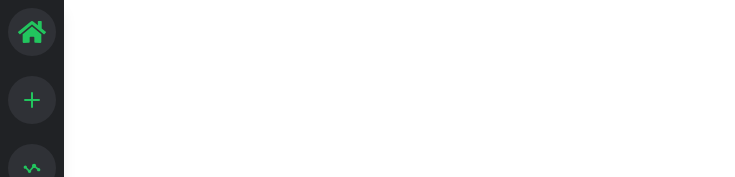
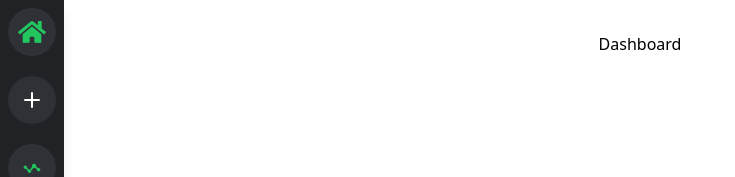
Before and after one commit to EcaCosca/baselineV2.1, a React (Vite) app: page /dashboard in a window 1280 px wide. Shown: the top 177 px of the page, without its empty margins (0-735 px from the left). Built offline with nearby package versions, Linux system fonts and the light colour scheme.

Commit message:
Created a few more componentes

```diff
--- a/src/App.jsx
+++ b/src/App.jsx
@@ -12,6 +12,10 @@ import Home from './pages/Home'
 import Contact from './pages/Contact'
 import Landing from './pages/Landing'
 import UserProfile from './pages/UserProfile'
+import Market from './pages/Market'
+import Donate from './pages/Donate'
+import Dashboard from './pages/Dashboard'
+import Settings from './pages/Settings'
 
 function App() {
   // const [count, setCount] = useState(0)
@@ -37,8 +41,10 @@ function App() {
         <Route path="userprofile" element={<UserProfile />} />
         <Route path="contact" element={<Contact />} />
         <Route path="landing" element={<Landing />} />
-        <Route path="donate" element={<Landing />} />
-        <Route path="market" element={<Landing />} />
+        <Route path="donate" element={<Donate />} />
+        <Route path="market" element={<Market />} />
+        <Route path="dashboard" element={<Dashboard />} />
+        <Route path="settings" element={<Settings />} />
       </Routes>
     </>
   )
--- a/src/components/navbar/Nav.jsx
+++ b/src/components/navbar/Nav.jsx
@@ -19,7 +19,7 @@ const Nav = () => {
         <NavIcon active={isActive} icon={<FaHome size={28}/>} text="Home" />
         )}
       </NavLink>
-        <NavLink to="/profiles">
+        <NavLink to="/dashboard">
         {({ isActive, isPending }) => (
         <NavIcon  active={isActive} icon={<BsPlus size={32}/>} text="Dashboard"/>
         )}
--- /dev/null
+++ b/src/pages/Dashboard.jsx
@@ -0,0 +1,9 @@
+import React from 'react'
+
+const Dashboard = () => {
+  return (
+    <div>Dashboard</div>
+  )
+}
+
+export default Dashboard
--- /dev/null
+++ b/src/pages/Settings.jsx
@@ -0,0 +1,9 @@
+import React from 'react'
+
+const Settings = () => {
+  return (
+    <div>Settings</div>
+  )
+}
+
+export default Settings
```
